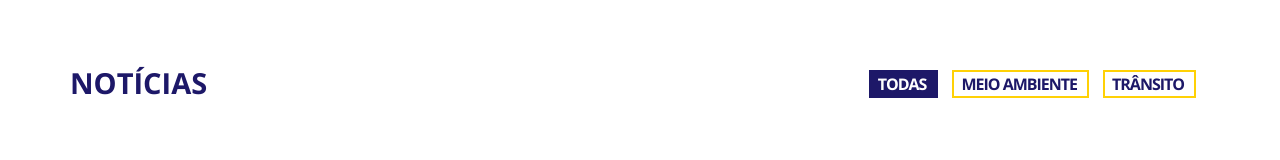
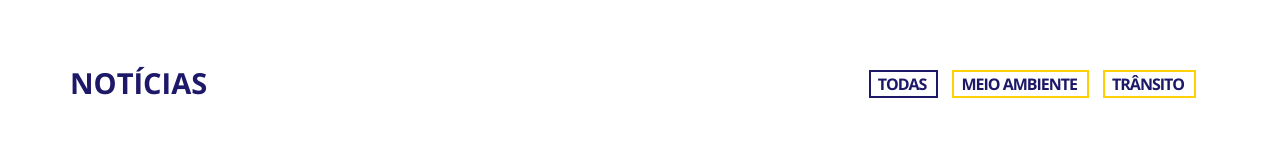
Before and after one commit to dieos2/brtBelem, a plain HTML site: page index.html in a window 1280 px wide. Shown: the part 760-920 px from the top of the page. Drawn offline with nearby package versions, Linux system fonts and the light colour scheme; no server answers.

Commit message:
Revert "Update template.css"
This reverts commit 3761491def54d7b92c74561c0ccde472ea5ee27b.

```diff
--- a/template.css
+++ b/template.css
@@ -184,7 +184,7 @@ a:hover { text-decoration:none !important; }
 
 .categorias { display:inline-block; }
 .categorias .categoria { float:left; margin-right:14px; font-weight:700; text-transform:uppercase; font-size:16px; letter-spacing:-1px; }
-.categoria.active a { border:2px solid #1d1868; color:#1d1868; color: #fff !important; background-color: #1d1868; }
+.categoria.active a { border:2px solid #1d1868; color:#1d1868;  }
 .categoria a { color:#656363; padding:1px 10px 1px 7px; border:2px solid #ffd105; }
 .categoria a:hover { text-decoration:none; background:#1d1868; color:#fff !important; border:2px solid #1d1868;  }
 
```
